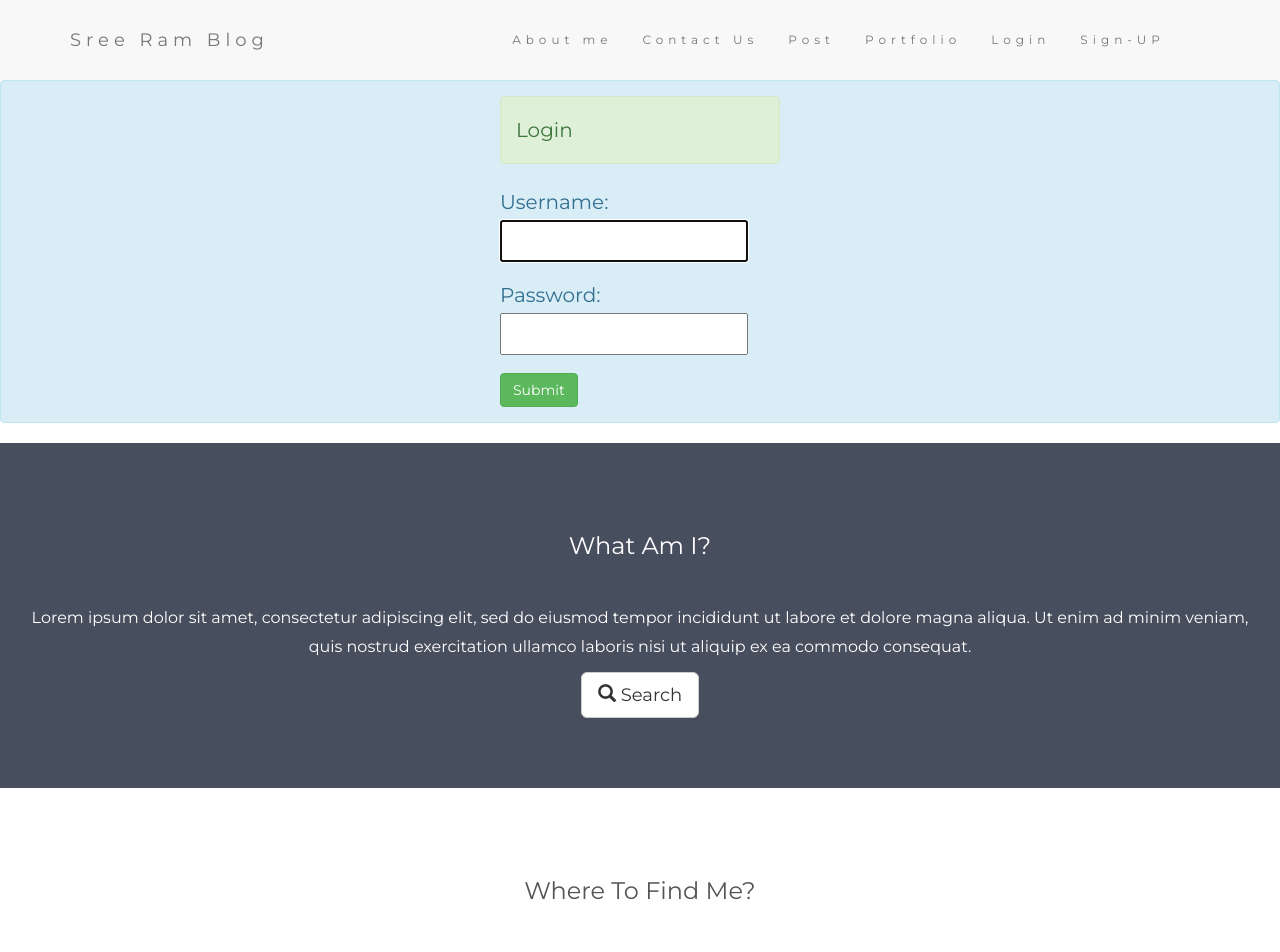
After one commit to santhosh432/myblog, a Django app: page /accounts/login/ in a window 1280 px wide. The commit adds this page. Shown: the top 952 px of the page. Run offline with Django 3.2, Linux system fonts and the light colour scheme; some libraries are stand-ins or nearby versions.

Commit message:
login operation

```diff
--- a/myblog/settings.py
+++ b/myblog/settings.py
@@ -122,3 +122,9 @@ STATIC_URL = '/static/'
 # STATIC_ROOT = os.path.join(BASE_DIR, 'static')
 
 STATICFILES_DIRS = [os.path.join(BASE_DIR, 'static')]
+
+
+
+LOGIN_REDIRECT_URL = 'login'
+
+LOGOUT_REDIRECT_URL = '/login/'
--- a/myblog/urls.py
+++ b/myblog/urls.py
@@ -16,6 +16,7 @@ Including another URLconf
 from django.contrib import admin
 from django.urls import path
 from blog import views
+from django.contrib.auth import views as auth_views
 
 urlpatterns = [
     path('admin/', admin.site.urls),
@@ -31,4 +32,6 @@ urlpatterns = [
     path('delete_post/<int:pk>/', views.post_delete, name='post_delete'),
     ## Signup and login
     path('sign-up/', views.signup, name='signup'),
+    path('accounts/login/', auth_views.LoginView.as_view(template_name='blog/login.html'), name='login'),
+    path("logout/", views.logout_request, name="logout"),
 ]
--- a/templates/blog/base.html
+++ b/templates/blog/base.html
@@ -71,8 +71,10 @@
         <li><a href="#">Contact Us</a></li>
         <li><a href="{% url 'all_posts' %}">Post</a></li>
         <li><a href="#">Portfolio</a></li>
-        <li><a href="#">Login</a></li>
+        <li><a href="{% url 'login' %}">Login</a></li>
         <li><a href="{% url 'signup' %}">Sign-UP</a></li>
+        <li><a href="">{% if request.user.id %} {{ request.user }}{% endif %}</a></li>
+        {% if request.user.id %} <li><a href="{% url 'logout' %}"> Logout </a></li> {% endif %}
       </ul>
     </div>
   </div>
--- /dev/null
+++ b/templates/blog/login.html
@@ -0,0 +1,38 @@
+{% extends 'blog/base.html' %}
+
+{% block container_one %}
+
+<form method="post">
+
+<div class="alert alert-info">
+
+
+    <div class="card" style="width: 28rem; margin:auto;">
+
+        <div class="card-header">
+            <div class="alert alert-success">Login</div>
+        </div>
+
+        <div class="card-body">
+             {% csrf_token %}
+
+            {% for field in form %}
+                      <div class="form-group">
+                         {{ field.label }}:  {{ field }}
+
+                        <small id="emailHelp" class="form-text text-muted">
+                            {{ field.help_text }}
+                        </small>
+                      </div>
+
+            {% endfor %}
+        </div>
+
+
+    <button type="submit" class="btn btn-success">Submit</button>
+
+    </div>
+
+</div>
+</form>
+{% endblock %}
```
Also changed, not shown: blog/views.py (+9 -0 lines), db.sqlite3.
